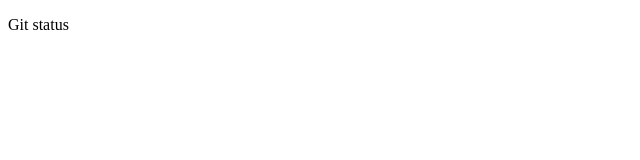
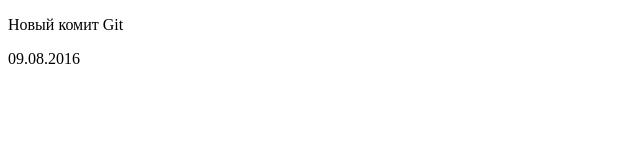
Before and after one commit to MATEY15/git-lesson, a plain HTML site: page index.html in a window 1280 px wide. Shown: the whole page, without its empty margins (0-640 px from the left). Drawn offline with Linux system fonts and the light colour scheme.

Commit message:
thire git

```diff
--- a/index.html
+++ b/index.html
@@ -8,8 +8,7 @@
     <title>Git add</title>
 </head>
 <body>
-    <p>
-        Git status
-    </p>
+<p>Новый комит Git</p>
+<p>09.08.2016</p>
 </body>
 </html>
```
